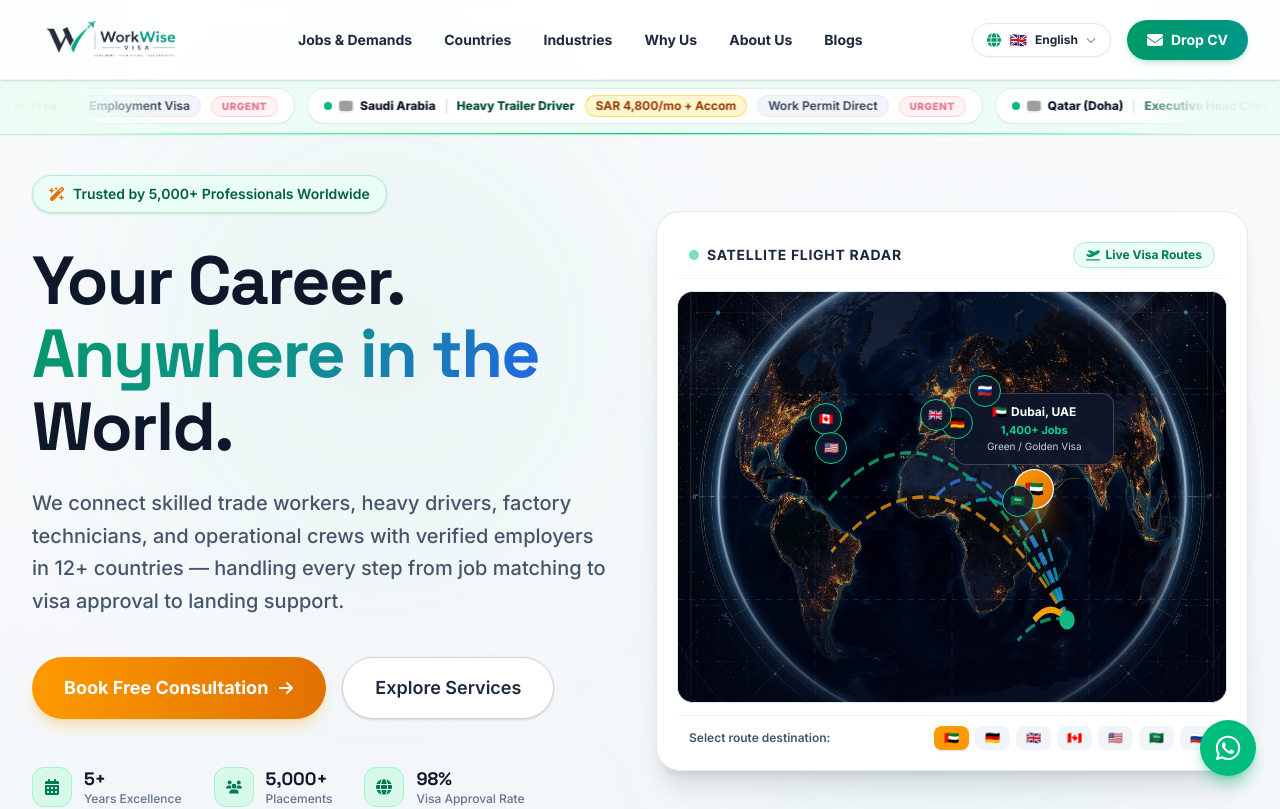
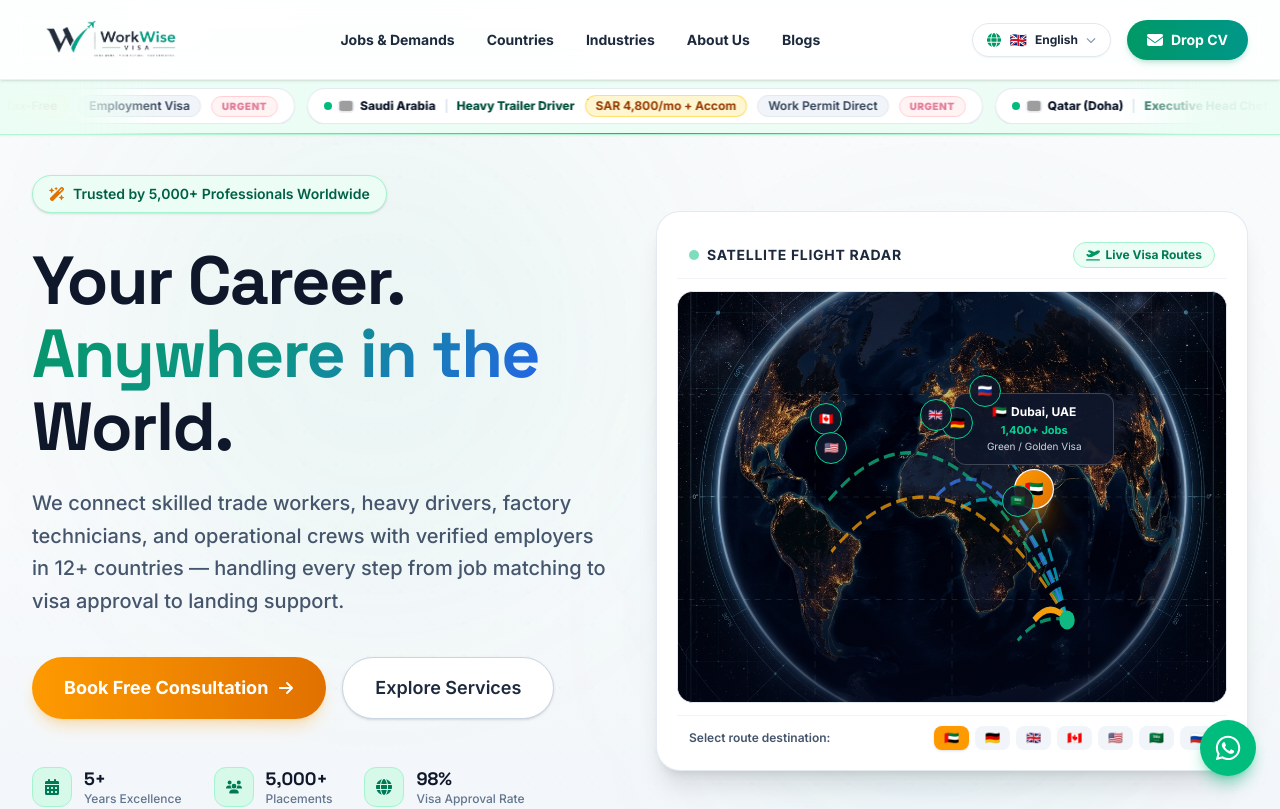
Before and after one commit to wasimfaiz/workvisevisa, a Next.js app: page / in a window 1280 px wide. Shown: the top 809 px of the page. Built offline with nearby package versions, Linux system fonts and the light colour scheme; grey boxes are pictures that could not be loaded.

Commit message:
removed  why us

```diff
--- a/components/Navbar.tsx
+++ b/components/Navbar.tsx
@@ -26,7 +26,6 @@ export default function Navbar() {
     { label: t.jobs || "Jobs", href: "/jobs" },
     { label: t.countries, href: "/countries" },
     { label: t.industries, href: "/#industries" },
-    { label: t.whyUs, href: "/#why-us" },
     { label: t.aboutUs, href: "/about" },
     { label: t.blogs, href: "/blogs" },
   ];
```
